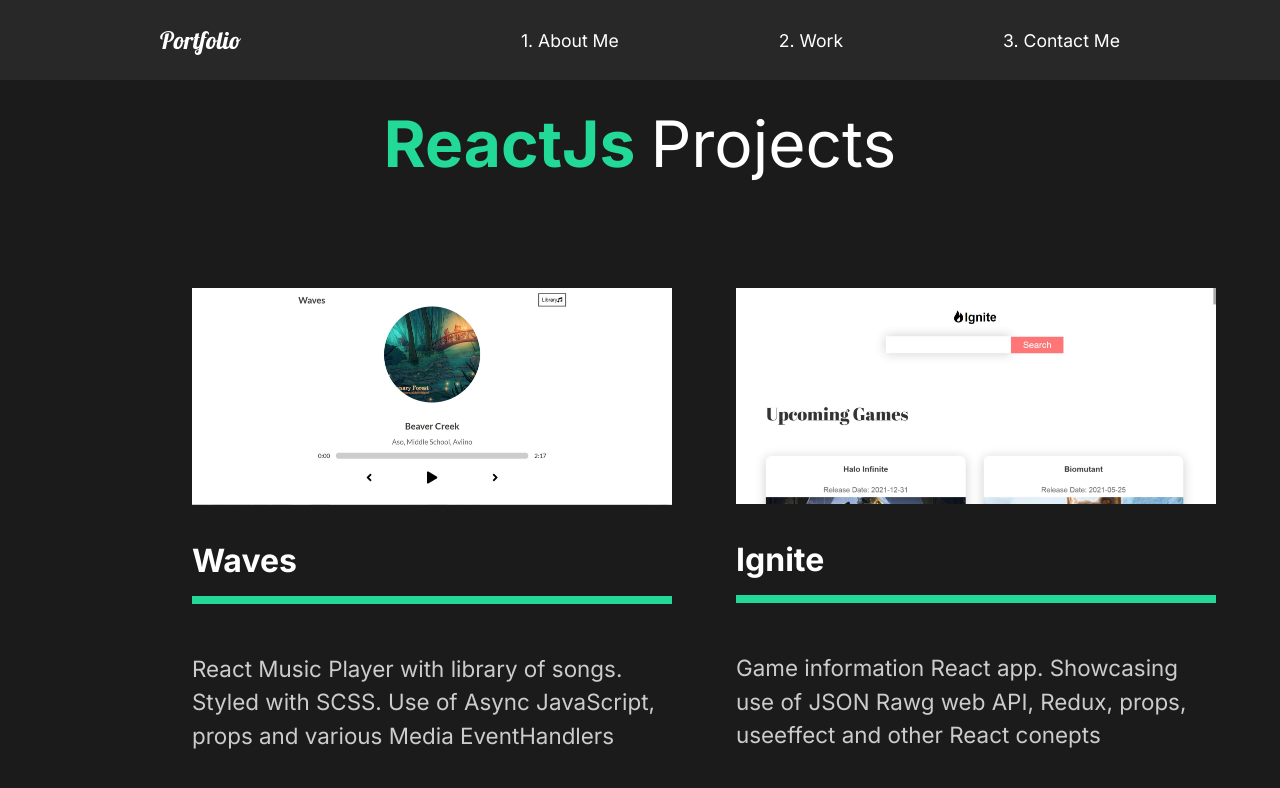
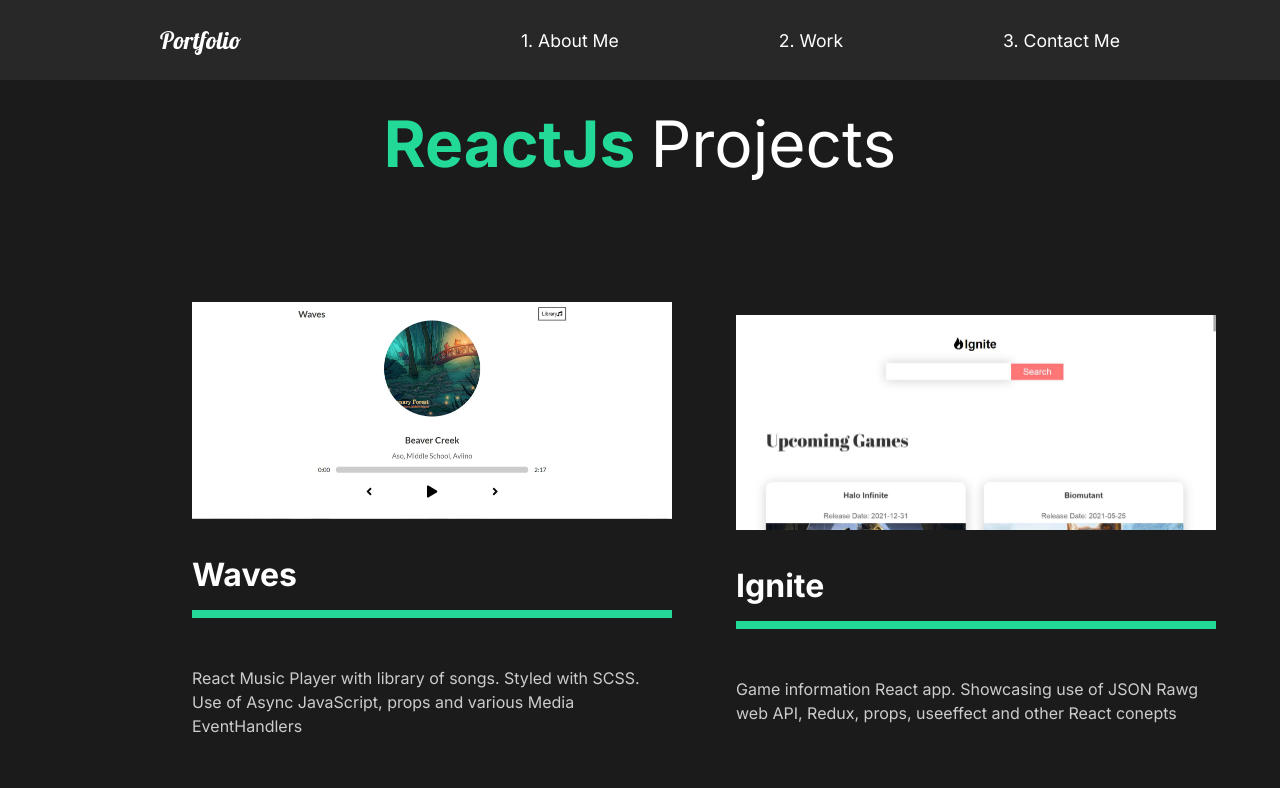
Before and after one commit to nishithgadhiya/react-portfolio, a React (Create React App) app: page /work/good-times in a window 1280 px wide. Shown: the top 788 px of the page. Built offline with nearby package versions, Linux system fonts and the light colour scheme.

Commit message:
updated text size

```diff
--- a/src/pages/ProjectDetail.js
+++ b/src/pages/ProjectDetail.js
@@ -133,7 +133,7 @@ const ProjectInf = ({ title, description }) => {
     <ProjectStyle>
       <h3>{title}</h3>
       <motion.div className="line" variants={lineAnimation}></motion.div>
-      <p>{description}</p>
+      <p style={{ fontSize: "1rem" }}>{description}</p>
     </ProjectStyle>
   );
 };
```
